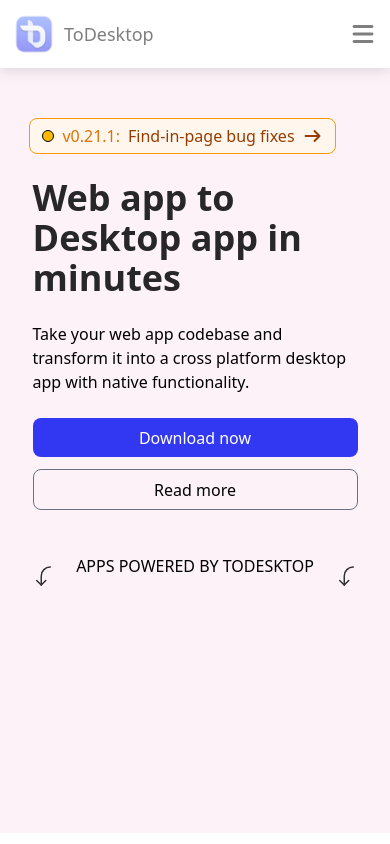
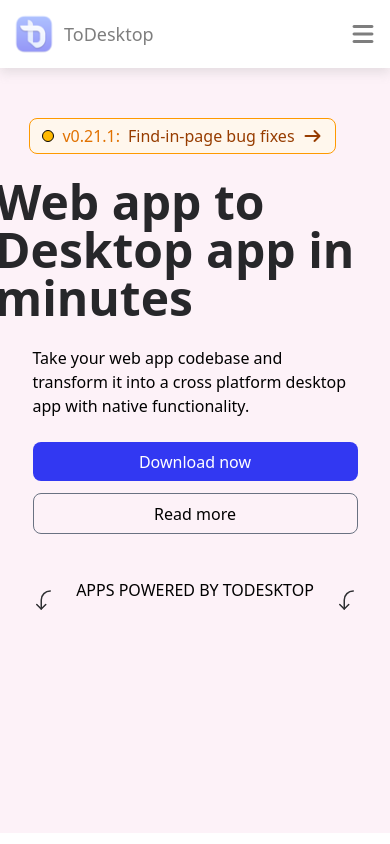
Before and after one commit to pratik0217/toDesktop-web, a React (Vite) app: page /login in a window 390 px wide. Built offline with nearby package versions, Linux system fonts and the light colour scheme.

Commit message:
check the response design for mobile device

```diff
--- a/src/component/mainSection.jsx
+++ b/src/component/mainSection.jsx
@@ -46,7 +46,7 @@
             <span><i class="fa-solid fa-laptop"></i> Window, Linux & Mac</span>
         </div>
 
-        <h1 className="text-start text-4xl font-bold text-zinc-800 w-[325px]">Web app to Desktop app in minutes</h1>
+        <h1 className="text-start text-5xl font-bold text-zinc-800 w-[400px]">Web app to Desktop app in minutes</h1>
 
         <p className="text-start w-[325px]">Take your web app codebase and transform it into a cross platform desktop app with native functionality.</p>
 
```
